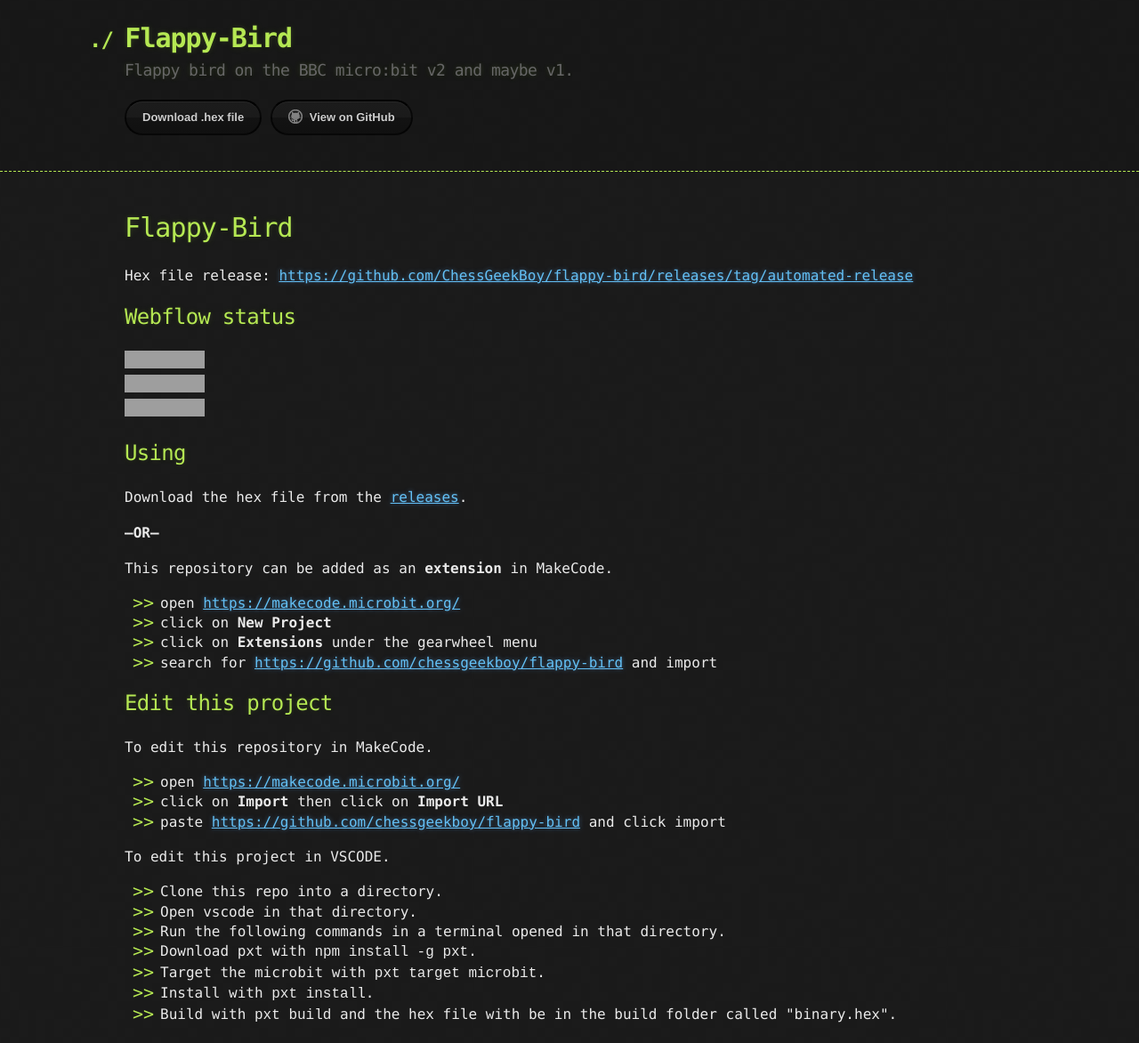
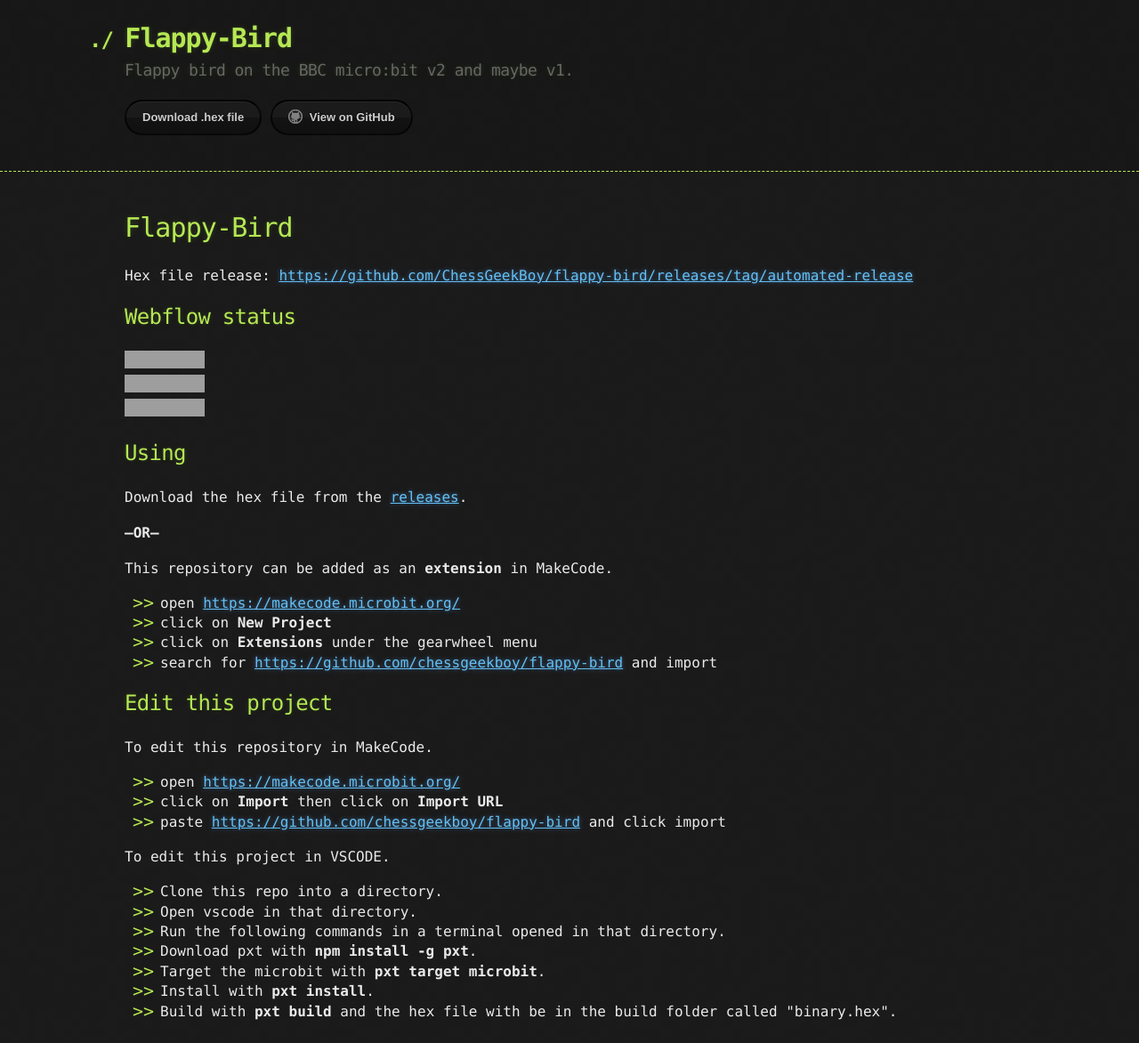
Before and after one commit to ChessGeekBoy/flappy-bird, a Jekyll site: the page built from README.md, in a window 1280 px wide. Shown: the whole page at 89% size. Built offline with Jekyll 4.4.1, drawn with Linux system fonts in a browser that asks for light colours; our own code applies the rules of GitHub Pages for plain Markdown files; grey boxes are pictures that could not be loaded.

Commit message:
FIxed website commands, working on adding code blocks.

```diff
--- a/_layouts/default.html
+++ b/_layouts/default.html
@@ -106,10 +106,10 @@
           <li>Clone this repo into a directory. <br></li>
           <li>Open vscode in that directory. <br></li>
           <li>Run the following commands in a terminal opened in that directory. <br></li>
-          <li>Download pxt with <code>npm install -g pxt</code>. <br></li>
-          <li>Target the microbit with <code>pxt target microbit</code>. <br></li>
-          <li>Install with <code>pxt install</code>. <br></li>
-          <li>Build with <code>pxt build</code> and the hex file with be in the build folder called "binary.hex". <br></li>
+          <li>Download pxt with <strong>npm install -g pxt</strong>. <br></li>
+          <li>Target the microbit with <strong>pxt target microbit</strong>. <br></li>
+          <li>Install with <strong>pxt install</strong>. <br></li>
+          <li>Build with <strong>pxt build</strong> and the hex file with be in the build folder called "binary.hex". <br></li>
         </ul>
 
         <!--<h2 id="blocks-previewbroken">Blocks preview(broken)</h2>
```
